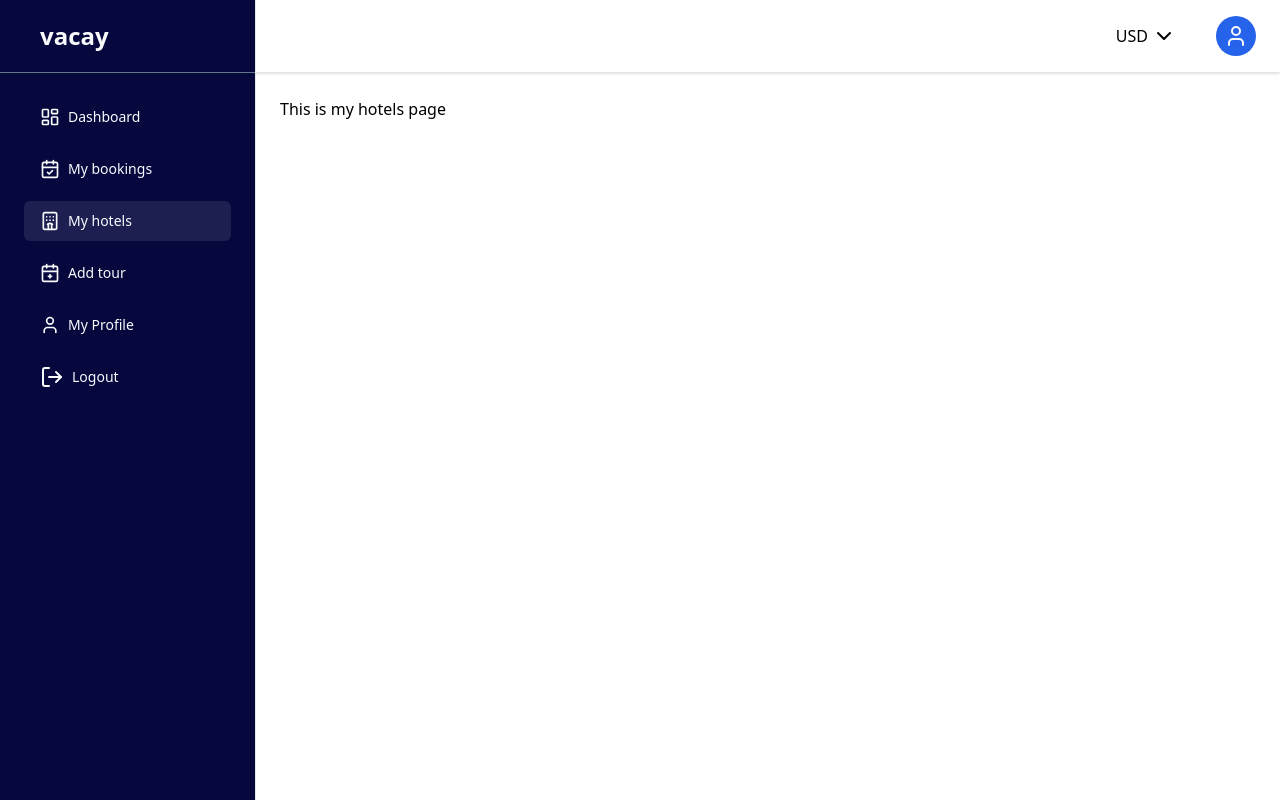
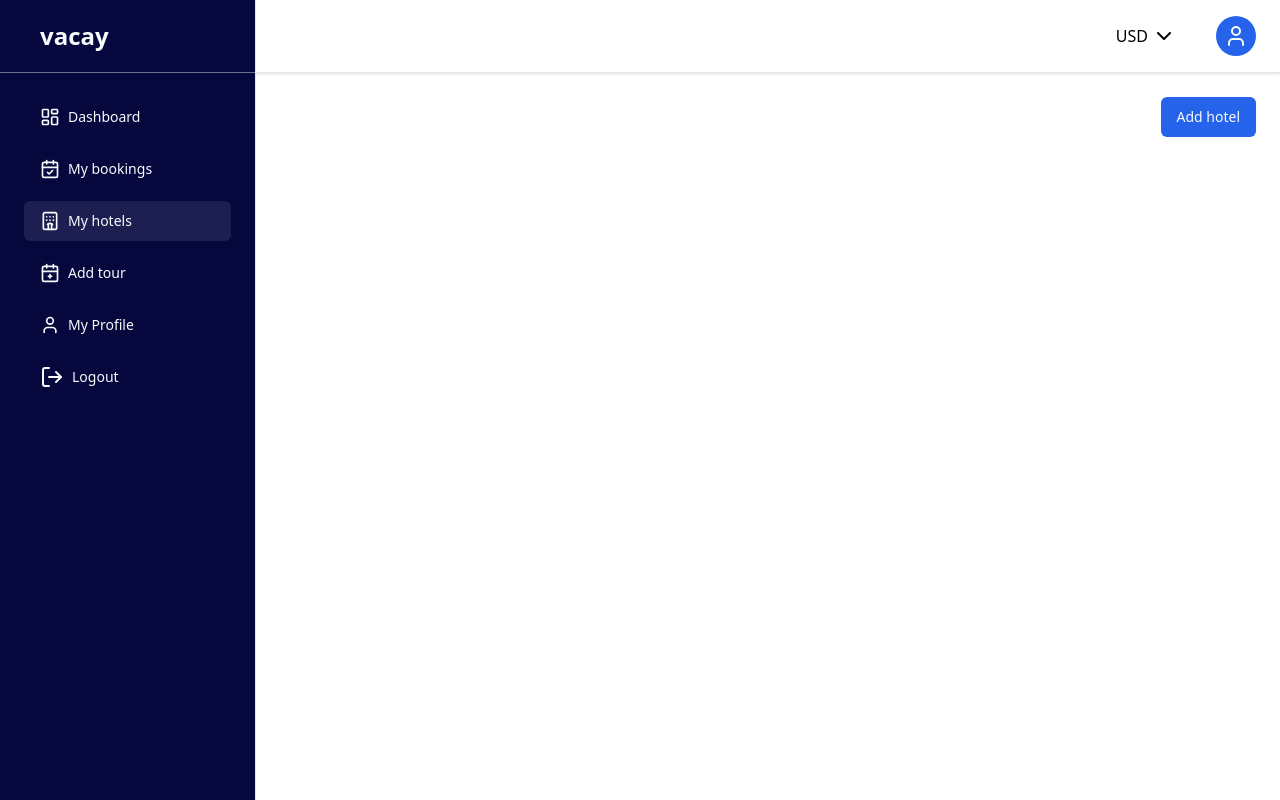
Before and after one commit to anandromy/vacay, a React (Vite) app in the folder client/: page /dashboard/my-hotels in a window 1280 px wide. Built offline with nearby package versions, Linux system fonts and the light colour scheme; no server answers; what common-vacay would draw is missing.

Commit message:
Client side routing: my-hotel page to add-hotel page

```diff
--- a/client/src/components/header.tsx
+++ b/client/src/components/header.tsx
@@ -4,7 +4,6 @@ import { Link } from "react-router-dom"
 import { Signup } from "./signup"
 import { Login } from "./login"
 import { useAppContext } from "@/context/appContext"
-import { Button } from "./ui/button"
 import { Account } from "./account"
 
 export const Header = () => {
--- /dev/null
+++ b/client/src/pages/manageHotel.tsx
@@ -0,0 +1,7 @@
+export const ManageHotel = () => {
+    return(
+        <div className="border">
+            Manage hotels here
+        </div>
+    )
+}
--- a/client/src/pages/myHotels.tsx
+++ b/client/src/pages/myHotels.tsx
@@ -1,7 +1,17 @@
+import { Button } from "@/components/ui/button"
+import { Link } from "react-router-dom"
+
 export const MyHotels = () => {
     return(
-        <div>
-            This is my hotels page
+        <div className="flex-1 flex flex-col">
+            <div className="flex justify-end">
+                <Button asChild>
+                    <Link to="add-hotel">
+                        Add hotel
+                    </Link>
+                </Button>
+            </div>
+            <div className="flex-1"></div>
         </div>
     )
 }
```
Also changed, not shown: client/src/main.tsx (+8 -1 lines).
